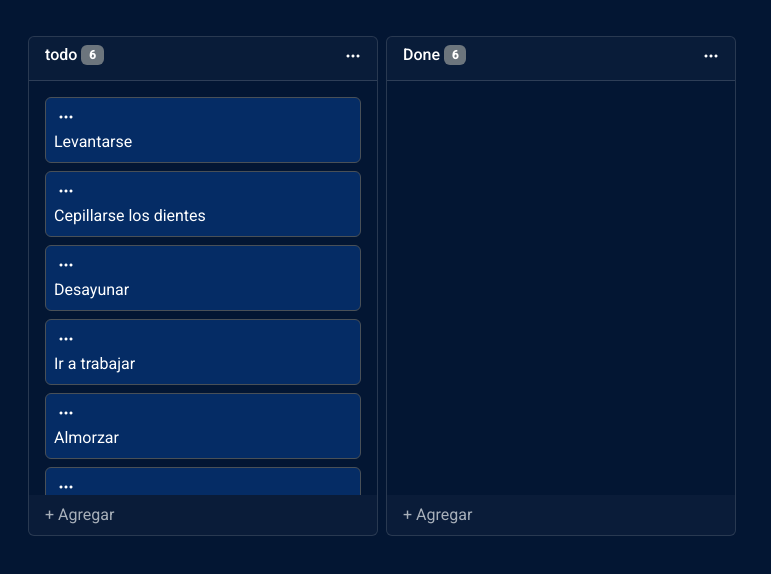
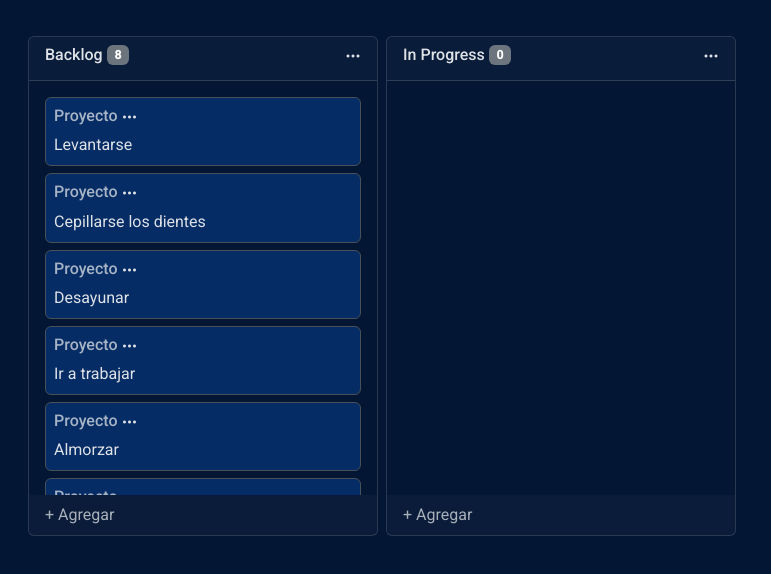
Before and after one commit to Berishten/gestor-de-incidencias, an Angular app: page / in a window 1280 px wide. Shown: the top 574 px of the page, without its empty margins (0-771 px from the left). Built offline with nearby package versions, Linux system fonts and the light colour scheme.

Commit message:
Se corrigen estilos de drag and drop

```diff
--- a/src/app/components/backlog-card/backlog-card.component.html
+++ b/src/app/components/backlog-card/backlog-card.component.html
@@ -1,6 +1,6 @@
-<div class="border rounded p-2 mb-2">
+<div class="box border rounded p-2">
   <div class="d-flex align-items-start">
-    <!-- <h6>Titulo</h6> -->
+    <h6 class="text-body-secondary">Proyecto</h6>
     <i class="bi bi-three-dots ms-1"></i>
   </div>
   <p>{{item}}</p>
--- a/src/app/components/backlog-card/backlog-card.component.scss
+++ b/src/app/components/backlog-card/backlog-card.component.scss
@@ -7,3 +7,8 @@ div {
 p {
   margin: 0;
 }
+
+.box {
+  cursor: move;
+  width: 100%;
+}
--- a/src/app/components/backlog-column/backlog-column.component.html
+++ b/src/app/components/backlog-column/backlog-column.component.html
@@ -2,7 +2,7 @@
   <div class="card-header">
     <div class="d-flex align-items-start">
       <h6>{{ title }}</h6>
-      <span class="badge text-bg-secondary ms-1">6</span>
+      <span class="badge text-bg-secondary ms-1">{{items.length}}</span>
       <i class="bi bi-three-dots ms-auto"></i>
     </div>
   </div>
@@ -14,7 +14,7 @@
     (cdkDropListDropped)="drop($event)"
   >
     @for (item of items; track item) {
-    <app-backlog-card cdkDrag [item]="item"></app-backlog-card>
+    <app-backlog-card class="box" cdkDrag [item]="item"></app-backlog-card>
     }
   </div>
 
--- a/src/app/components/backlog-column/backlog-column.component.scss
+++ b/src/app/components/backlog-column/backlog-column.component.scss
@@ -4,9 +4,41 @@
   width: 350px;
   height: 500px;
   background-color: $blue-900;
-  color: white;
 
   .card-body {
     overflow-y: auto;
   }
 }
+
+.box {
+  display: flex;
+  flex-direction: row;
+}
+
+.cdk-drag-preview {
+  box-sizing: border-box;
+  border-radius: 4px;
+  box-shadow: 0 5px 5px -3px rgba(0, 0, 0, 0.2),
+              0 8px 10px 1px rgba(0, 0, 0, 0.14),
+              0 3px 14px 2px rgba(0, 0, 0, 0.12);
+}
+
+.cdk-drag-placeholder {
+  opacity: 0;
+}
+
+.cdk-drag-animating {
+  transition: transform 250ms cubic-bezier(0, 0, 0.2, 1);
+}
+
+.box:last-child {
+  border: none;
+}
+
+.card-body.cdk-drop-list-dragging .box:not(.cdk-drag-placeholder) {
+  transition: transform 250ms cubic-bezier(0, 0, 0.2, 1);
+}
+
+app-backlog-card + app-backlog-card {
+  margin-top: 7px;
+}
--- a/src/app/components/drag-and-drop/drag-and-drop.component.html
+++ b/src/app/components/drag-and-drop/drag-and-drop.component.html
@@ -1,4 +1,4 @@
 <div cdkDropListGroup class="hstack gap-2 principal-container px-2 py-3">
-  <app-backlog-column [title]="'todo'" [items]="todo"> </app-backlog-column>
-  <app-backlog-column [title]="'Done'" [items]="done"></app-backlog-column>
+  <app-backlog-column [title]="'Backlog'" [items]="todo"> </app-backlog-column>
+  <app-backlog-column [title]="'In Progress'" [items]="done"></app-backlog-column>
 </div>
```
